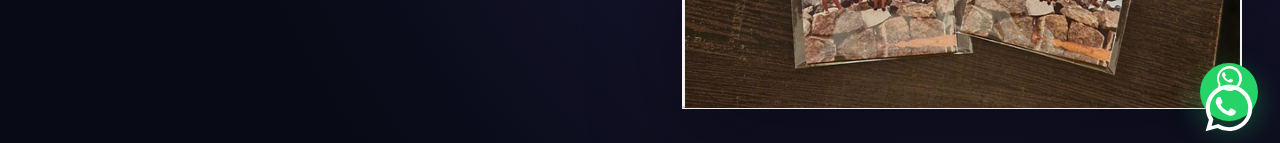
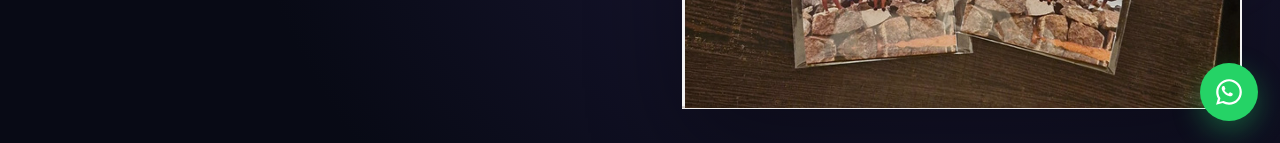
Before and after one commit to shilpak1994sk-a11y/present-perfect, a website: page index.html in a window 1280 px wide. Shown: the part 657-800 px from the top of the page. Drawn offline with Linux system fonts and the light colour scheme.

Commit message:
Fix WhatsApp icon rendering so only the crisp WhatsApp logo is shown

```diff
--- a/index.html
+++ b/index.html
@@ -1,4 +1,4 @@
-<!doctype html><html lang="en"><head><meta charset="utf-8"><meta name="viewport" content="width=device-width,initial-scale=1"><title>Present Perfect | Thoughtfully Made. Beautifully Gifted.</title><meta name="description" content="Present Perfect — handmade and customized gifts, personalized keepsakes, kids flash cards and beautiful everyday gifting."><link rel="preconnect" href="https://fonts.googleapis.com"><link rel="preconnect" href="https://fonts.gstatic.com" crossorigin><link href="https://fonts.googleapis.com/css2?family=Inter:wght@400;500;600;700&display=swap" rel="stylesheet"><link rel="stylesheet" href="./css/style.css"></head><body>
+<!doctype html><html lang="en"><head><meta charset="utf-8"><meta name="viewport" content="width=device-width,initial-scale=1"><title>Present Perfect | Thoughtfully Made. Beautifully Gifted.</title><meta name="description" content="Present Perfect — handmade and customized gifts, personalized keepsakes, kids flash cards and beautiful everyday gifting."><link rel="preconnect" href="https://fonts.googleapis.com"><link rel="preconnect" href="https://fonts.gstatic.com" crossorigin><link href="https://fonts.googleapis.com/css2?family=Inter:wght@400;500;600;700&display=swap" rel="stylesheet"><link rel="stylesheet" href="./css/style.css"><style>.whatsapp-icon{width:32px;height:32px;display:block;color:#fff}.whatsapp::before{display:none!important}</style></head><body>
 <div class="announcement">HANDMADE WITH LOVE • CUSTOM ORDERS • BULK ORDERS WELCOME</div>
 <header class="nav"><div class="container nav-inner"><a class="brand" href="#home">Present <span>Perfect</span></a><nav class="nav-links"><a href="#home">Home</a><a href="#shop">Shop</a><a href="#reviews">Reviews</a><a href="#story">Our Story</a><a href="#contact">Contact</a></nav><button class="cart-btn" id="cart-open">🛒 Cart <span class="count" id="count">0</span></button></div></header>
 <main>
```
